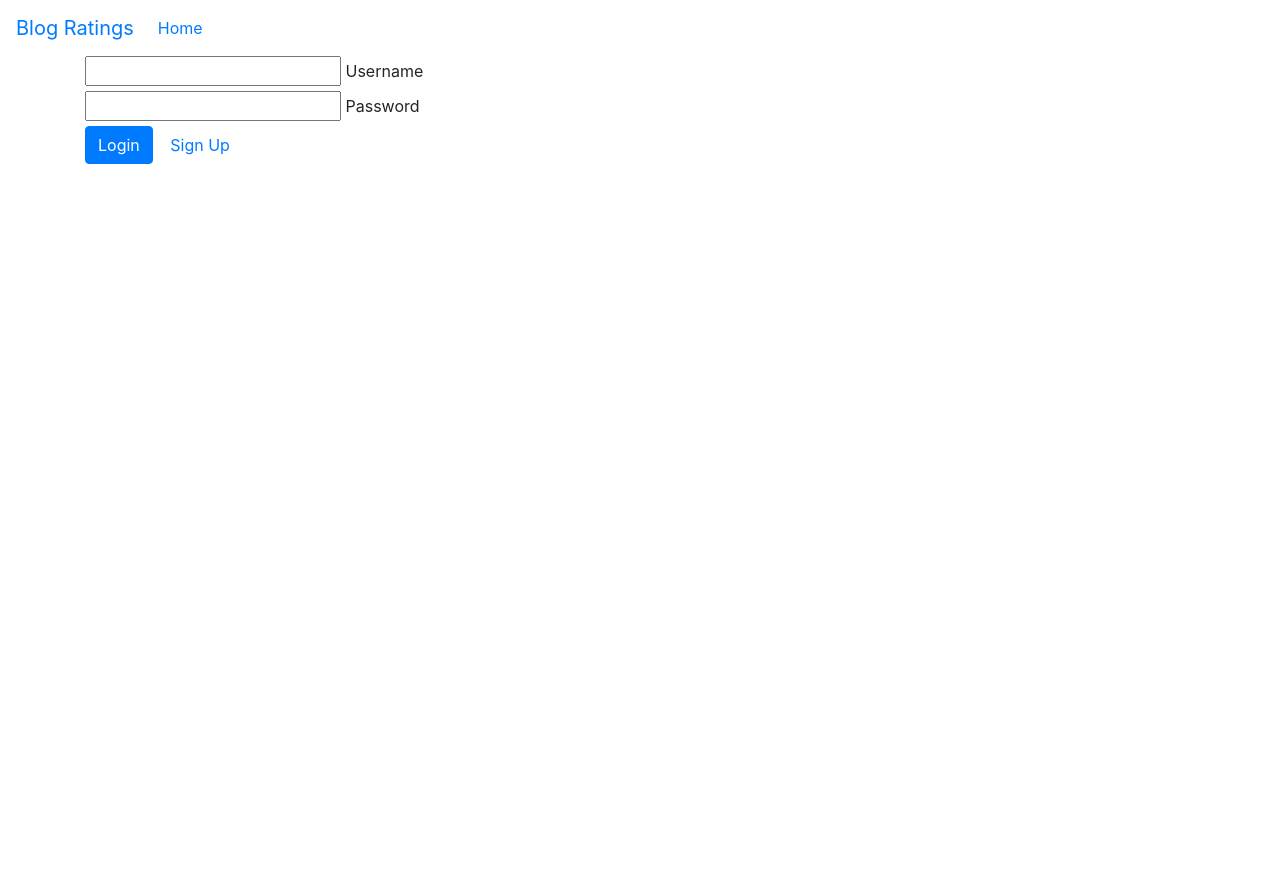
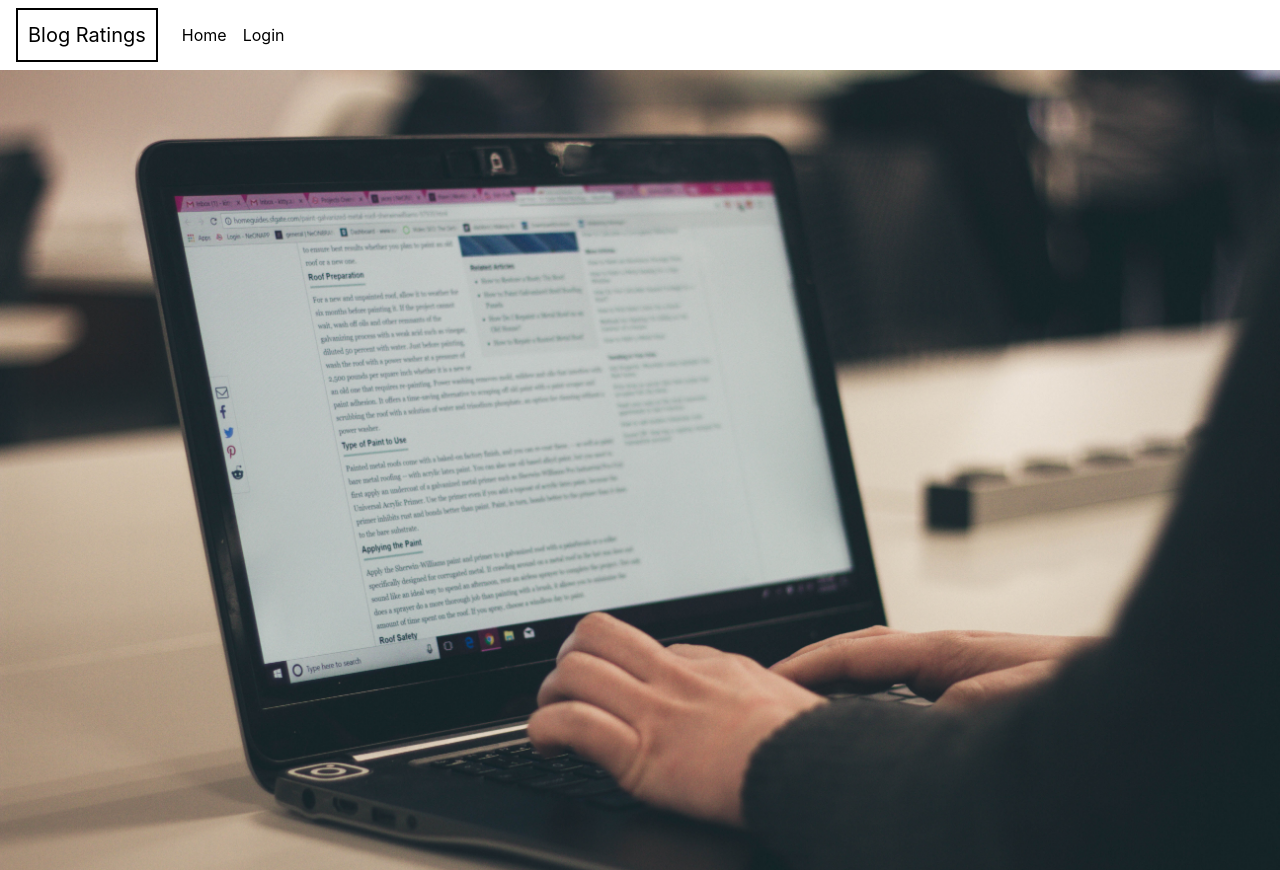
Before and after one commit to ravenusmc/blog_ratings, a PHP site: page / in a window 1280 px wide. Before the commit the page ends 164 px from the top, so only its background shows below. Run offline with PHP 8.4, Linux system fonts and the light colour scheme; data that the repository does not hold is empty; some libraries are stand-ins or nearby versions.

Commit message:
added picture and navbar changes to landing page

```diff
--- /dev/null
+++ b/assets/css/header.css
@@ -0,0 +1,8 @@
+.font-color {
+  color: black;
+}
+
+.title_box {
+  border: 2px solid black;
+  padding: 10px;
+}
--- a/assets/css/landing.css
+++ b/assets/css/landing.css
@@ -0,0 +1,13 @@
+/* This file provides the css for the landing page */
+
+body, html {
+  height: 100%;
+}
+
+main {
+  background-image: url('../images/home.jpg');
+  background-position: center;
+  background-repeat: no-repeat;
+  background-size: cover;
+  height: 100%;
+}
--- a/index.php
+++ b/index.php
@@ -1,10 +1,16 @@
 <?php include 'view/header.php'; ?>
-<!-- <link rel="stylesheet" type="text/css" href="./assets/css/landing.css"> -->
+<link rel="stylesheet" type="text/css" href="./assets/css/landing.css">
 
-<div class="container height_fix">
-  <div class="row margin_fix">
+<main>
+
+
+</main>
+
+
+<!-- <div class="container height_fix">
+  <div class="row margin_fix"> -->
     <!-- Start of login form -->
-    <form method="post" class="col s12">
+    <!-- <form method="post" class="col s12">
       <div class="row">
         <div class="input-field col s12">
           <input name='username' id="username" type="text" class="validate">
@@ -19,8 +25,8 @@
       </div>
       <button type="submit" name="login" class="btn btn-primary form-submit-btn">Login</button>
       <a class="waves-effect waves-light btn" href="signup.php">Sign Up</a>
-    </form>
+    </form> -->
     <!-- End of login form -->
 
-  </div>
-</div>
+  <!-- </div>
+</div> -->
--- a/view/Header.php
+++ b/view/Header.php
@@ -13,20 +13,25 @@
   <script src="https://cdnjs.cloudflare.com/ajax/libs/tether/1.4.0/js/tether.min.js" integrity="sha384-DztdAPBWPRXSA/3eYEEUWrWCy7G5KFbe8fFjk5JAIxUYHKkDx6Qin1DkWx51bBrb" crossorigin="anonymous"></script>
   <!-- Font Awesome -->
   <link rel="stylesheet" href="https://use.fontawesome.com/releases/v5.7.2/css/all.css" integrity="sha384-fnmOCqbTlWIlj8LyTjo7mOUStjsKC4pOpQbqyi7RrhN7udi9RwhKkMHpvLbHG9Sr" crossorigin="anonymous">
+  <!-- CSS for this page -->
+  <link rel="stylesheet" type="text/css" href="./assets/css/header.css">
 </head>
 <body>
   <div class="navbar-fixed">
 
     <!-- Start of navbar -->
     <nav class="navbar navbar-expand-lg">
-      <a class="navbar-brand" href="#">Blog Ratings</a>
+      <a class="navbar-brand font-color title_box" href="#">Blog Ratings</a>
       <button class="navbar-toggler" type="button" data-toggle="collapse" data-target="#navbarNavDropdown" aria-controls="navbarNavDropdown" aria-expanded="false" aria-label="Toggle navigation">
         <span class="navbar-toggler-icon"></span>
       </button>
       <div class="collapse navbar-collapse" id="navbarNavDropdown">
         <ul class="navbar-nav">
           <li class="nav-item">
-            <a class="nav-link" href="../controller/index.php">Home<span class="sr-only">(current)</span></a>
+            <a class="nav-link font-color" href="../controller/index.php">Home<span class="sr-only">(current)</span></a>
+          </li>
+          <li class="nav-item">
+            <a class="nav-link font-color" href="../controller/index.php">Login<span class="sr-only">(current)</span></a>
           </li>
           <li class="nav-item">
             <?php if ($navbar == True) : ?>
```
Also changed, not shown: assets/images/home.jpg (added).
